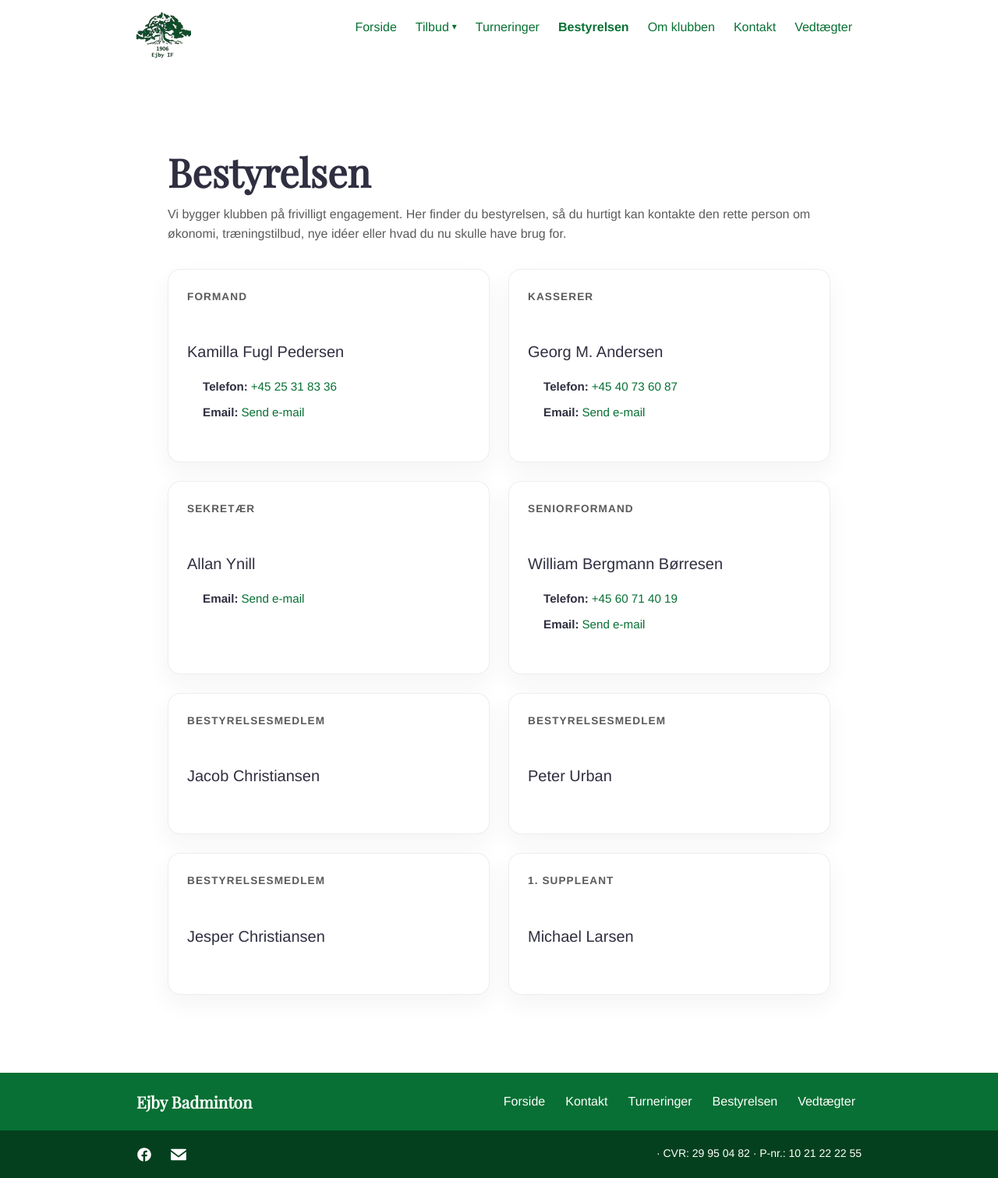
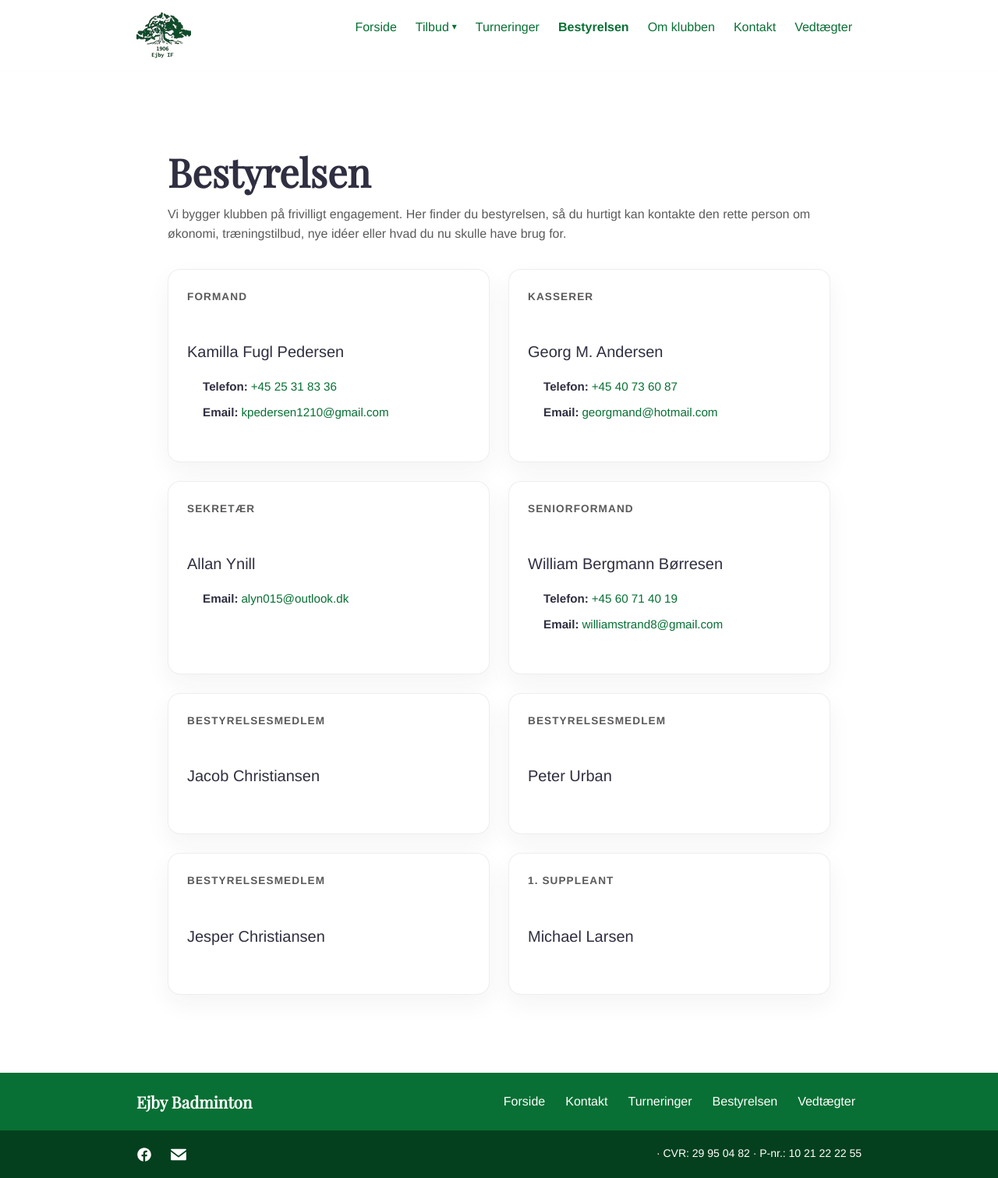
Before and after one commit to Ejby-badminton/web-site, a Jekyll site: the page built from indhold/sider/bestyrelsen.md, in a window 1280 px wide. Shown: the whole page at 78% size. Built offline with Jekyll 4.4.1, drawn with Linux system fonts in a browser that asks for light colours.

Commit message:
fix: vis fuld email synligt med word-break så den kan kopieres

```diff
--- a/_sass/components/_board.scss
+++ b/_sass/components/_board.scss
@@ -50,12 +50,10 @@
     display: flex;
     align-items: baseline;
     gap: 0.25em;
-    white-space: nowrap;
-    overflow: hidden;
+    flex-wrap: wrap;
 
     a {
-      overflow: hidden;
-      text-overflow: ellipsis;
+      word-break: break-all;
     }
   }
 
--- a/indhold/sider/bestyrelsen.md
+++ b/indhold/sider/bestyrelsen.md
@@ -21,7 +21,7 @@ Vi bygger klubben på frivilligt engagement. Her finder du bestyrelsen, så du h
       <li><span>Telefon:</span> <a href="tel:{{ person.phone | replace: ' ', '' }}">{{ person.phone }}</a></li>
       {% endif %}
       {% if person.email %}
-      <li><span>Email:</span> <a href="mailto:{{ person.email }}">Send e-mail</a></li>
+      <li><span>Email:</span> <a href="mailto:{{ person.email }}">{{ person.email }}</a></li>
       {% endif %}
     </ul>
   </article>
```
